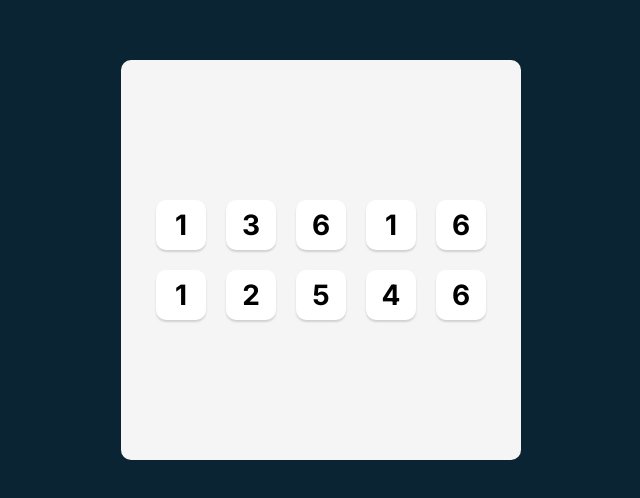
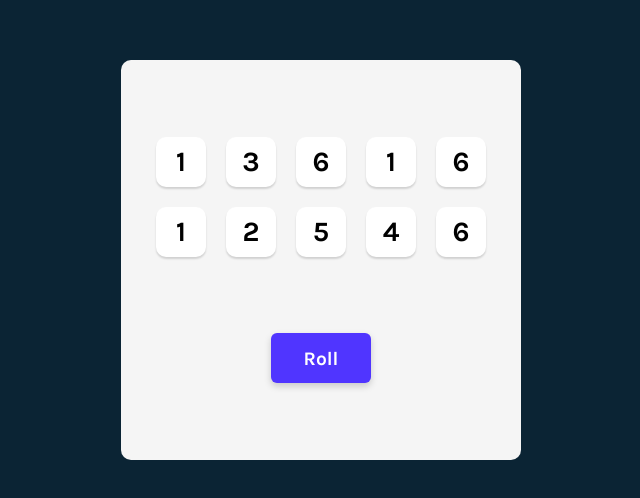
Before and after one commit to danielNemeth19/first-react, a React (Vite) app: page / in a window 1280 px wide. Shown: the part 140-638 px from the top of the page, without its empty margins (319-959 px from the left). Built offline with nearby package versions, Linux system fonts and the light colour scheme.

Commit message:
(feat) Adds button to roll dice

```diff
--- a/index.html
+++ b/index.html
@@ -7,6 +7,8 @@
     <link rel="preconnect" href="https://fonts.gstatic.com" crossorigin>
     <link href="https://fonts.googleapis.com/css2?family=Inter:wght@100..900&display=swap"
         rel="stylesheet">
+    <link href="https://fonts.googleapis.com/css2?family=Karla:ital,wght@0,200..800;1,200..800&display=swap"
+        rel="stylesheet">
 </head>
 
 <body>
--- a/src/AppTenzies.jsx
+++ b/src/AppTenzies.jsx
@@ -1,8 +1,6 @@
 import { useState } from "react"
 import "./index_tenzies.css"
 import Die from "./components/Die.jsx"
-
-
 
 
 export default function AppTenzies() {
@@ -13,6 +11,10 @@ export default function AppTenzies() {
         return new Array(10).fill(0).map(() => Math.ceil(Math.random() * max))
     }
 
+    function rollDice(){
+        setDice(generateAllNewDice())
+    }
+
     const diceElements = dice.map((item, i) => <Die key={i} value={item} />)
 
     return (
@@ -20,6 +22,7 @@ export default function AppTenzies() {
             <div className="dice-container">
                 {diceElements}
             </div>
+            <button className="roll" onClick={rollDice}>Roll</button>
         </main>
     )
 }
--- a/src/index_tenzies.css
+++ b/src/index_tenzies.css
@@ -3,7 +3,7 @@
 }
 
 body {
-    font-family: Inter, sans-serif;
+    font-family: Karla, sans-serif;
     margin: 0;
     background-color: #0B2434;
     padding: 20px;
@@ -27,7 +27,7 @@ main {
     border-radius: 10px;
     display: flex;
     flex-direction: column;
-    justify-content: center;
+    justify-content: space-evenly;
     align-items: center;
 }
 
@@ -38,10 +38,14 @@ main {
     gap: 20px;
 }
 
+button {
+    font-family: Karla, sans-serif;
+    cursor: pointer;
+    font-weight: bold;
+}
+
 .dice-container button {
-    font-family: Inter, sans-serif;
     font-size: 1.75rem;
-    font-weight: bold;
     width: 50px;
     height: 50px;
     background-color: white;
@@ -49,3 +53,14 @@ main {
     border: none;
     border-radius: 10px;
 }
+
+button.roll {
+    background-color: #5035FF;
+    height: 50px;
+    width: 100px;
+    border: none;
+    border-radius: 6px;
+    color: white;
+    font-size: 1.2rem;
+    box-shadow: 0px 3.2px 7.68px 0px rgba(0, 0, 0, 0.18);
+}
```
